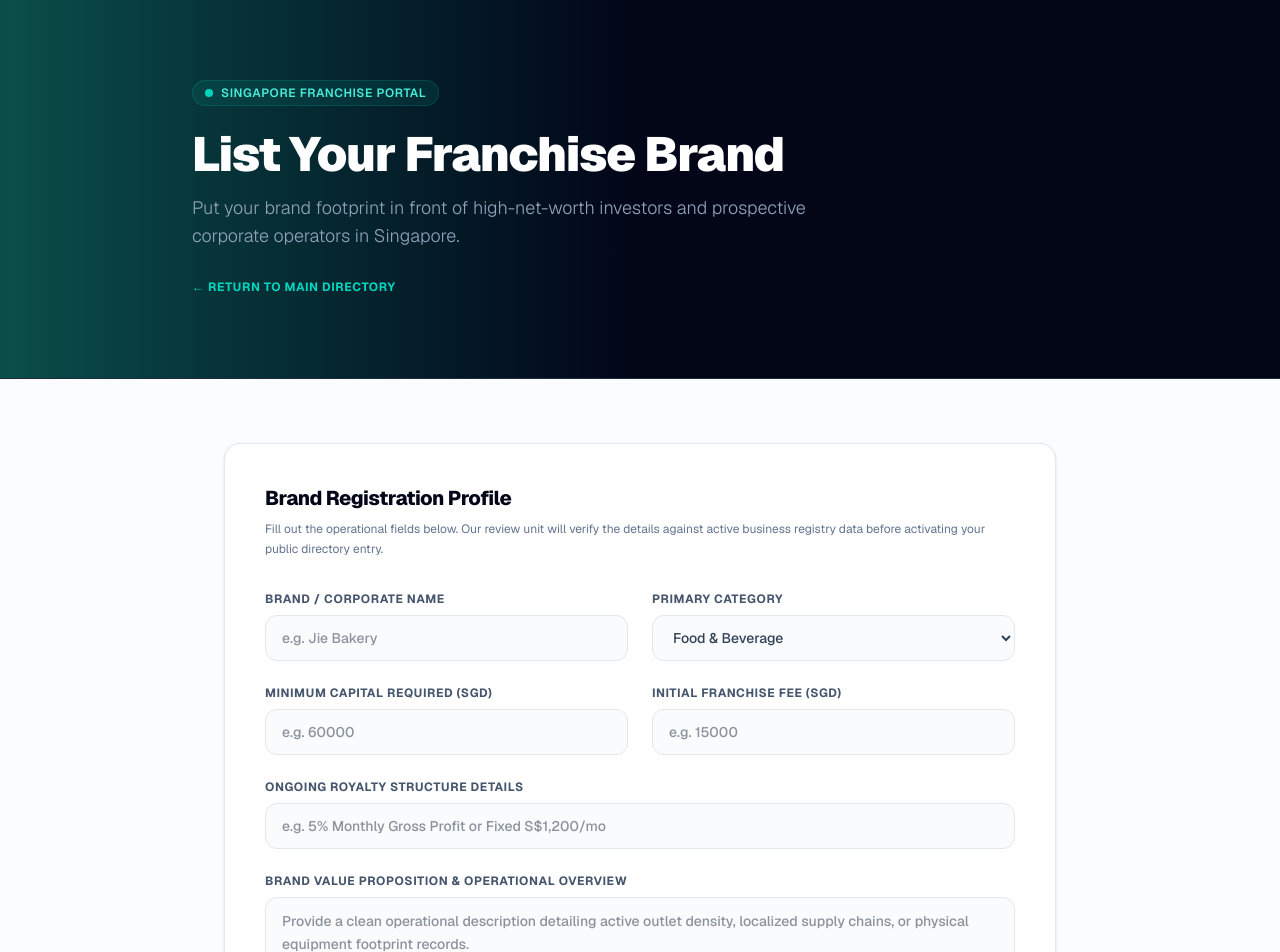
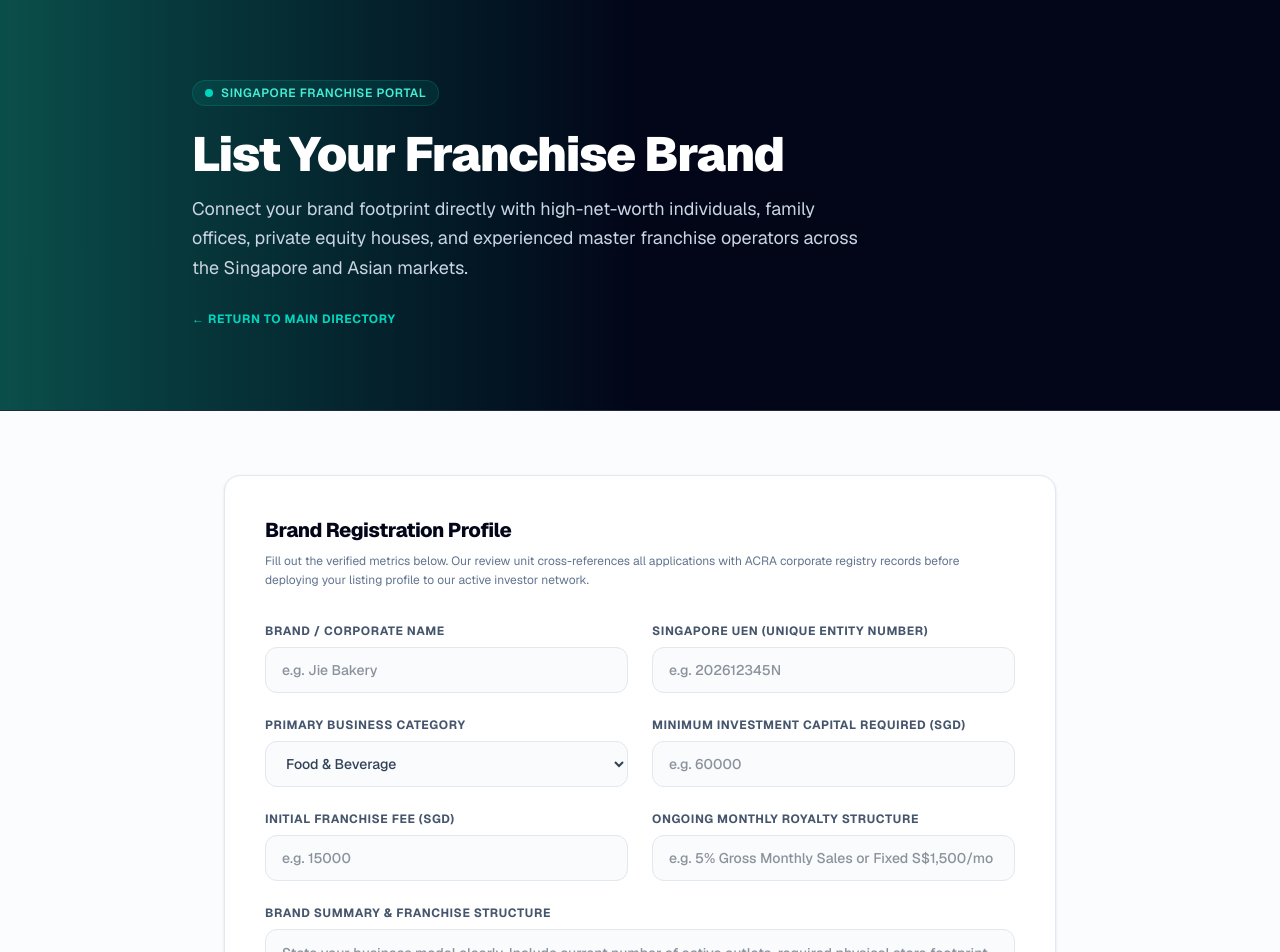
Before and after one commit to ft-synergist/franchise_sg, a Next.js app: page /apply in a window 1280 px wide. Shown: the top 952 px of the page. Built offline with nearby package versions, Linux system fonts and the light colour scheme.

Commit message:
feat: upgrade intake parameters to capture investment houses, mandate UEN verification, and crystallize brand placeholders

```diff
--- a/app/apply/page.tsx
+++ b/app/apply/page.tsx
@@ -2,20 +2,20 @@ import Link from 'next/link';
 
 export const metadata = {
     title: 'List Your Franchise Brand | Singapore Franchise Portal',
-    description: 'Put your brand footprint in front of high-net-worth investors and prospective corporate operators looking for franchise opportunities in Singapore.',
+    description: 'Connect your brand with investment funds, family offices, high-net-worth investors, and master franchise operators in Singapore.',
     alternates: {
         canonical: 'https://franchise.sg/apply',
     },
     openGraph: {
         title: 'List Your Franchise Brand | Singapore Franchise Portal',
-        description: 'Put your brand footprint in front of high-net-worth investors and prospective corporate operators looking for franchise opportunities in Singapore.',
+        description: 'Connect your brand with investment funds, family offices, high-net-worth investors, and master franchise operators in Singapore.',
         url: 'https://franchise.sg/apply',
         type: 'website',
     },
     twitter: {
         card: 'summary_large_image',
         title: 'List Your Franchise Brand | Singapore Franchise Portal',
-        description: 'Put your brand footprint in front of high-net-worth investors and prospective corporate operators looking for franchise opportunities in Singapore.',
+        description: 'Connect your brand with investment funds, family offices, high-net-worth investors, and master franchise operators in Singapore.',
     }
 };
 
@@ -27,7 +27,6 @@ export default function FranchiseApplyPage() {
             <header className="bg-gradient-to-r from-teal-900 via-slate-950 to-slate-950 text-white py-20 px-6 border-b border-slate-800">
                 <div className="max-w-4xl mx-auto text-left">
 
-                    {/* 100% Uniform Singapore Franchise Portal Pill Tag */}
                     <div className="mb-6 inline-flex items-center gap-2 bg-teal-500/10 border border-teal-500/20 px-3 py-1 rounded-full">
                         <span className="w-2 h-2 rounded-full bg-teal-400"></span>
                         <span className="text-xs font-semibold text-teal-300 uppercase tracking-wider">
@@ -39,8 +38,9 @@ export default function FranchiseApplyPage() {
                         List Your Franchise Brand
                     </h1>
 
-                    <p className="text-slate-400 mt-4 text-base sm:text-lg max-w-2xl font-light">
-                        Put your brand footprint in front of high-net-worth investors and prospective corporate operators in Singapore.
+                    {/* Broadened Investment Target Copy */}
+                    <p className="text-slate-300 mt-4 text-base sm:text-lg max-w-2xl font-normal leading-relaxed">
+                        Connect your brand footprint directly with high-net-worth individuals, family offices, private equity houses, and experienced master franchise operators across the Singapore and Asian markets.
                     </p>
 
                     <div className="mt-6">
@@ -54,7 +54,7 @@ export default function FranchiseApplyPage() {
                 </div>
             </header>
 
-            {/* Main Intake Form Grid Area */}
+            {/* Main Intake Form Area */}
             <main className="max-w-4xl mx-auto px-4 sm:px-6 lg:px-8 py-16">
 
                 <div className="bg-white border border-slate-200 rounded-2xl p-6 sm:p-10 shadow-sm">
@@ -63,7 +63,7 @@ export default function FranchiseApplyPage() {
                         Brand Registration Profile
                     </h2>
                     <p className="text-xs text-slate-500 mb-8 leading-relaxed">
-                        Fill out the operational fields below. Our review unit will verify the details against active business registry data before activating your public directory entry.
+                        Fill out the verified metrics below. Our review unit cross-references all applications with ACRA corporate registry records before deploying your listing profile to our active investor network.
                     </p>
 
                     <form className="space-y-6">
@@ -82,21 +82,32 @@ export default function FranchiseApplyPage() {
                             </div>
                             <div>
                                 <label className="block text-xs font-bold uppercase tracking-wider text-slate-600 mb-2">
-                                    Primary Category
+                                    Singapore UEN (Unique Entity Number)
                                 </label>
-                                <select className="w-full bg-slate-50/80 border border-slate-200 rounded-xl px-4 py-3 text-sm focus:outline-none focus:ring-2 focus:ring-teal-500/20 focus:border-teal-600 text-slate-700 font-medium transition-all">
-                                    <option>Food &amp; Beverage</option>
-                                    <option>Retail Services</option>
-                                    <option>Health &amp; Wellness</option>
-                                    <option>Education Infrastructure</option>
-                                </select>
+                                <input
+                                    type="text"
+                                    required
+                                    placeholder="e.g. 202612345N"
+                                    className="w-full bg-slate-50/80 border border-slate-200 rounded-xl px-4 py-3 text-sm focus:outline-none focus:ring-2 focus:ring-teal-500/20 focus:border-teal-600 text-slate-800 font-medium transition-all"
+                                />
                             </div>
                         </div>
 
                         <div className="grid grid-cols-1 sm:grid-cols-2 gap-6">
                             <div>
                                 <label className="block text-xs font-bold uppercase tracking-wider text-slate-600 mb-2">
-                                    Minimum Capital Required (SGD)
+                                    Primary Business Category
+                                </label>
+                                <select className="w-full bg-slate-50/80 border border-slate-200 rounded-xl px-4 py-3 text-sm focus:outline-none focus:ring-2 focus:ring-teal-500/20 focus:border-teal-600 text-slate-700 font-medium transition-all">
+                                    <option>Food &amp; Beverage</option>
+                                    <option>Retail &amp; Consumer Kiosks</option>
+                                    <option>Health, Wellness &amp; Fitness</option>
+                                    <option>Education &amp; Enrichment Infrastructure</option>
+                                </select>
+                            </div>
+                            <div>
+                                <label className="block text-xs font-bold uppercase tracking-wider text-slate-600 mb-2">
+                                    Minimum Investment Capital Required (SGD)
                                 </label>
                                 <input
                                     type="number"
@@ -105,6 +116,9 @@ export default function FranchiseApplyPage() {
                                     className="w-full bg-slate-50/80 border border-slate-200 rounded-xl px-4 py-3 text-sm focus:outline-none focus:ring-2 focus:ring-teal-500/20 focus:border-teal-600 text-slate-800 font-medium transition-all"
                                 />
                             </div>
+                        </div>
+
+                        <div className="grid grid-cols-1 sm:grid-cols-2 gap-6">
                             <div>
                                 <label className="block text-xs font-bold uppercase tracking-wider text-slate-600 mb-2">
                                     Initial Franchise Fee (SGD)
@@ -116,28 +130,28 @@ export default function FranchiseApplyPage() {
                                     className="w-full bg-slate-50/80 border border-slate-200 rounded-xl px-4 py-3 text-sm focus:outline-none focus:ring-2 focus:ring-teal-500/20 focus:border-teal-600 text-slate-800 font-medium transition-all"
                                 />
                             </div>
-                        </div>
-
                             <div>
                                 <label className="block text-xs font-bold uppercase tracking-wider text-slate-600 mb-2">
-                                Ongoing Royalty Structure Details
+                                    Ongoing Monthly Royalty Structure
                                 </label>
                                 <input
                                     type="text"
                                     required
-                                placeholder="e.g. 5% Monthly Gross Profit or Fixed S$1,200/mo"
+                                    placeholder="e.g. 5% Gross Monthly Sales or Fixed S$1,500/mo"
                                     className="w-full bg-slate-50/80 border border-slate-200 rounded-xl px-4 py-3 text-sm focus:outline-none focus:ring-2 focus:ring-teal-500/20 focus:border-teal-600 text-slate-800 font-medium transition-all"
                                 />
                             </div>
+                        </div>
 
+                        {/* Realigned, Concrete Textarea Block */}
                         <div>
                             <label className="block text-xs font-bold uppercase tracking-wider text-slate-600 mb-2">
-                                Brand Value Proposition &amp; Operational Overview
+                                Brand Summary &amp; Franchise Structure
                             </label>
                             <textarea
                                 rows={4}
                                 required
-                                placeholder="Provide a clean operational description detailing active outlet density, localized supply chains, or physical equipment footprint records."
+                                placeholder="State your business model clearly. Include current number of active outlets, required physical store footprint square footage, and standard supply chain arrangements."
                                 className="w-full bg-slate-50/80 border border-slate-200 rounded-xl px-4 py-3 text-sm focus:outline-none focus:ring-2 focus:ring-teal-500/20 focus:border-teal-600 text-slate-800 font-medium transition-all resize-none leading-relaxed"
                             />
                         </div>
@@ -147,7 +161,7 @@ export default function FranchiseApplyPage() {
                         <div className="grid grid-cols-1 sm:grid-cols-2 gap-6">
                             <div>
                                 <label className="block text-xs font-bold uppercase tracking-wider text-slate-600 mb-2">
-                                    Corporate Authorized Contact Name
+                                    Authorized Management Contact Name
                                 </label>
                                 <input
                                     type="text"
@@ -158,7 +172,7 @@ export default function FranchiseApplyPage() {
                             </div>
                             <div>
                                 <label className="block text-xs font-bold uppercase tracking-wider text-slate-600 mb-2">
-                                    Official Corporate Email Address
+                                    Official Management Corporate Email
                                 </label>
                                 <input
                                     type="email"
```
Lines whose indentation alone changed are shown as unchanged.
